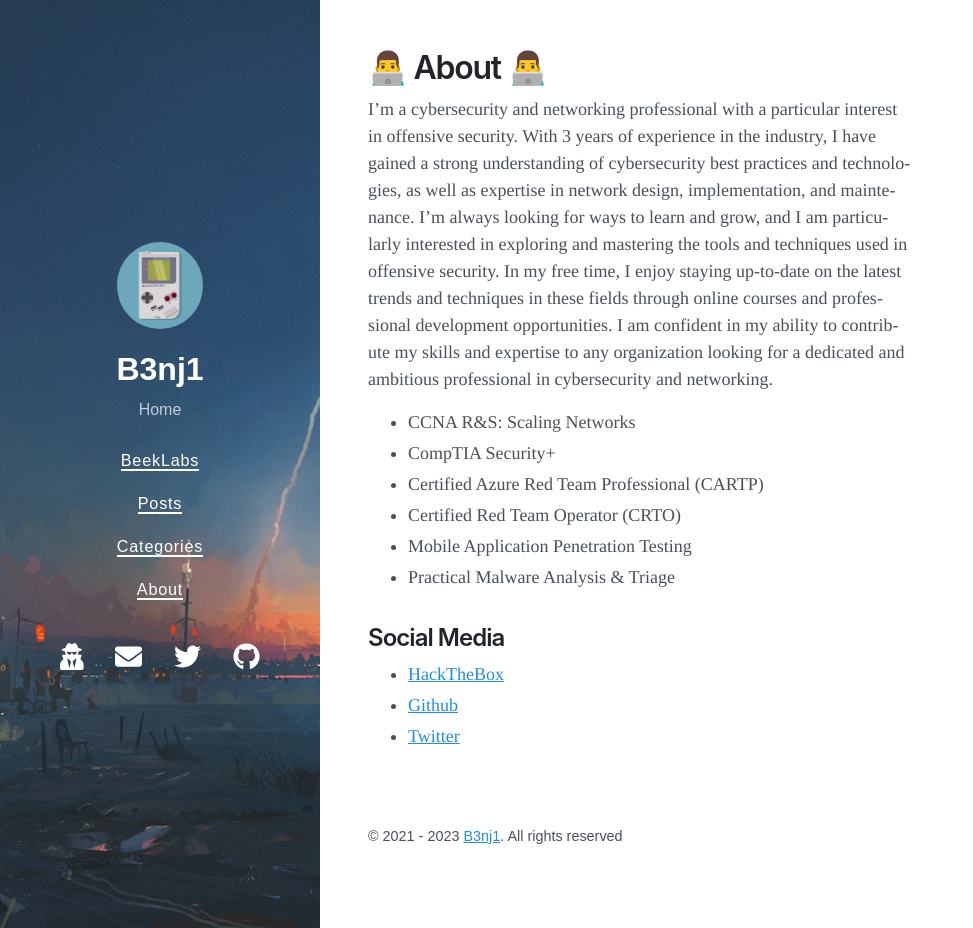
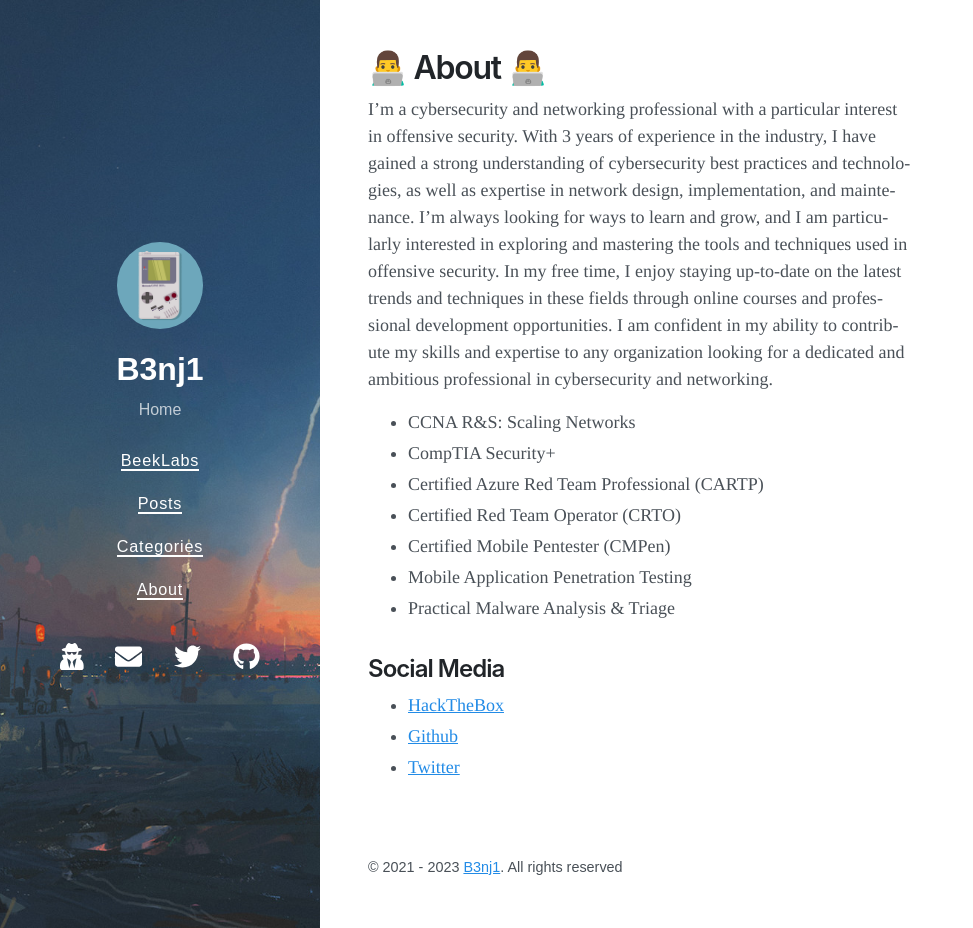
Before and after one commit to b3nj1-1/blog, a Jekyll site: the page built from about.md, in a window 1280 px wide and 928 px high. Shown: the whole window, without its empty margins (0-973 px from the left). Built offline with Jekyll 4.4.1, drawn with Linux system fonts in a browser that asks for light colours; nearby versions of some CDN libraries.

Commit message:
Update about.md

```diff
--- a/about.md
+++ b/about.md
@@ -13,6 +13,7 @@ I'm a cybersecurity and networking professional with a particular interest in of
 * CompTIA Security+
 * Certified Azure Red Team Professional (CARTP)
 * Certified Red Team Operator (CRTO)
+* Certified Mobile Pentester (CMPen)
 * Mobile Application Penetration Testing
 * Practical Malware Analysis & Triage
 
```
